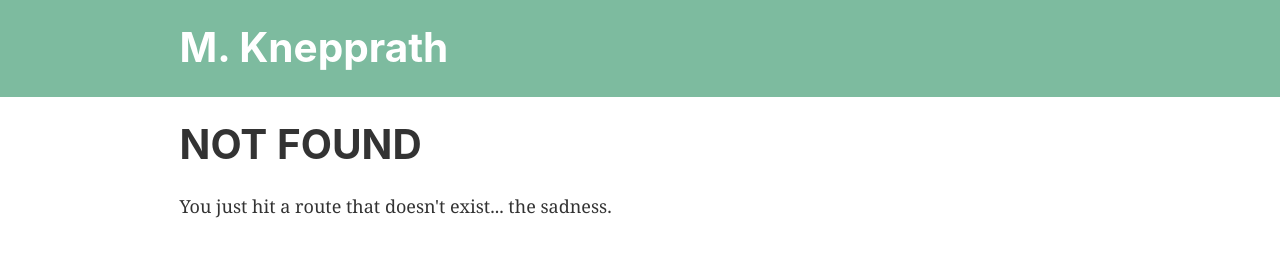
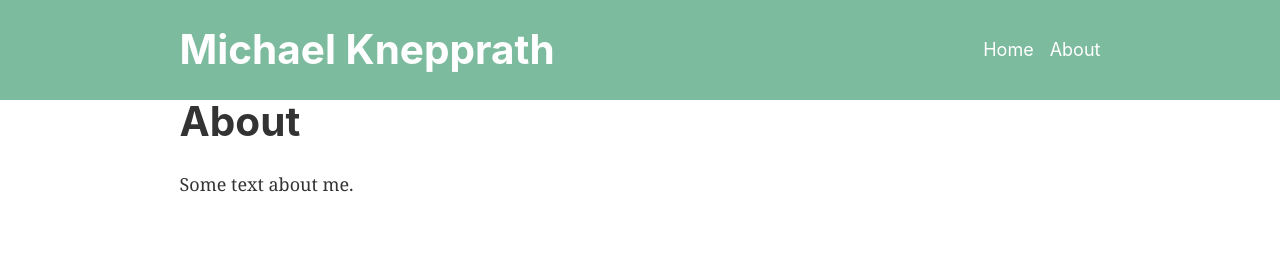
Before and after one commit to mknepprath/mknepprath-gatsby, a Gatsby site: page /about in a window 1280 px wide. Before the commit this address had no page. Built offline with nearby package versions, Linux system fonts and the light colour scheme; Gatsby itself is replaced by a stand-in of ours.

Commit message:
Update icon, color, text

```diff
--- a/gatsby-config.js
+++ b/gatsby-config.js
@@ -1,6 +1,6 @@
 module.exports = {
   siteMetadata: {
-    title: 'M. Knepprath',
+    title: 'Michael Knepprath'
   },
   plugins: [
     'gatsby-plugin-react-helmet',
@@ -14,8 +14,14 @@ module.exports = {
         theme_color: '#7DBB9F',
         display: 'minimal-ui',
         icon: 'src/images/mk-icon.png', // This path is relative to the root of the site.
-      },
+      }
     },
     'gatsby-plugin-offline',
-  ],
+    {
+      resolve: `gatsby-plugin-emotion`,
+      options: {
+        // Accepts all options defined by `babel-plugin-emotion` plugin.
+      }
+    }
+  ]
 }
--- a/src/components/header.js
+++ b/src/components/header.js
@@ -2,17 +2,16 @@ import React from 'react'
 import { Link } from 'gatsby'
 
 const Header = ({ siteTitle }) => (
-  <div
-    style={{
-      background: '#7DBB9F',
-      marginBottom: '1.45rem',
-    }}
-  >
+  <div style={{ background: '#7DBB9F'}}>
     <div
       style={{
+        height: 100,
+        display: 'flex',
+        justifyContent: 'space-between',
+        alignItems: 'center',
         margin: '0 auto',
         maxWidth: 960,
-        padding: '1.45rem 1.0875rem',
+        padding: '0px 1.0875rem'
       }}
     >
       <h1 style={{ margin: 0 }}>
@@ -26,6 +25,42 @@ const Header = ({ siteTitle }) => (
           {siteTitle}
         </Link>
       </h1>
+      <nav>
+        <ul
+          style={{
+            display: 'flex',
+            alignItems: 'center',
+            margin: 0,
+            listStyleType: 'none'
+          }}
+        >
+          <li style={{ marginBottom: 0 }}>
+            <Link
+              to='/'
+              style={{
+                color: 'white',
+                fontFamily: '-apple-system,BlinkMacSystemFont,sans-serif',
+                marginRight: 16,
+                textDecoration: 'none',
+              }}
+            >
+              Home
+            </Link>
+          </li>
+          <li style={{ marginBottom: 0 }}>
+            <Link
+              to='/about'
+              style={{
+                color: 'white',
+                fontFamily: '-apple-system,BlinkMacSystemFont,sans-serif',
+                textDecoration: 'none',
+              }}
+            >
+              About
+            </Link>
+          </li>
+        </ul>
+      </nav>
     </div>
   </div>
 )
--- /dev/null
+++ b/src/pages/about.js
@@ -0,0 +1,17 @@
+import React, { Component } from 'react'
+
+import Layout from '../components/layout'
+
+class About extends Component {
+  state = {  }
+  render() {
+    return (
+      <Layout>
+        <h1>About</h1>
+        <p>Some text about me.</p>
+      </Layout>
+    )
+  }
+}
+
+export default About
--- a/src/pages/index.js
+++ b/src/pages/index.js
@@ -1,14 +1,15 @@
 import React from 'react'
-import { Link } from 'gatsby'
 
 import Layout from '../components/layout'
+
+import capSrc from '../images/reference.gif'
 
 const IndexPage = () => (
   <Layout>
     <h1>Hi people</h1>
     <p>Welcome to your new Gatsby site.</p>
     <p>Now go build something great.</p>
-    <Link to="/page-2/">Go to page 2</Link>
+    <img src={capSrc} alt='Captain America' />
   </Layout>
 )
 
```
Also changed, not shown: package.json (+6 -1 lines), src/pages/page-2.js (deleted, +0 -14 lines), src/images/gatsby-icon.png (deleted), src/images/reference.gif (added), 1 other file.
